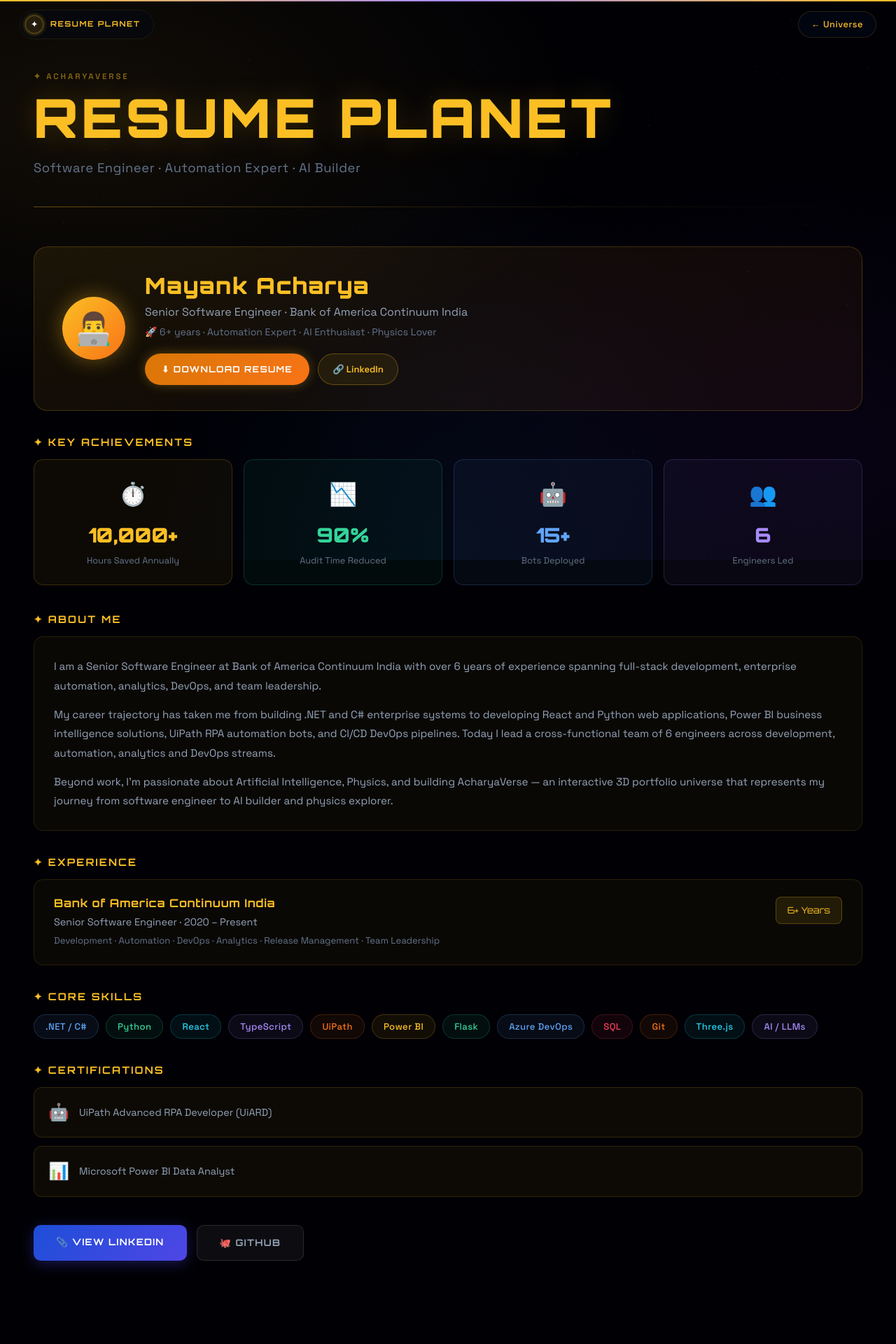
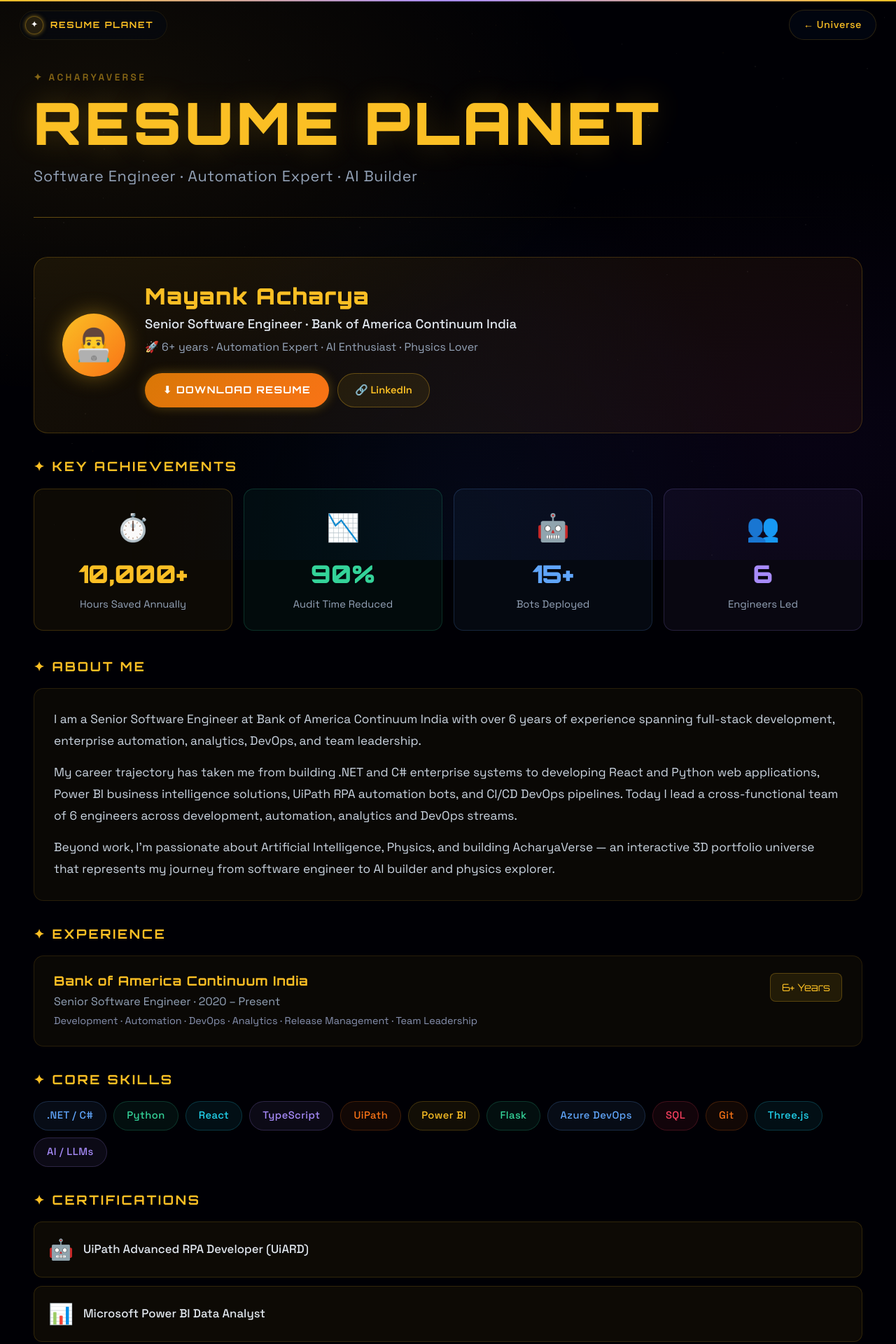
Before and after one commit to Automation-with-Acharya/AcharyaVerse, a React (Vite) app in the folder frontend/: page /resume in a window 1280 px wide. Shown: the top 1920 px of the page at 70% size. Built offline with nearby package versions, Linux system fonts and the light colour scheme.

Commit message:
style: increase typography font sizes across all planet layout pages and components for improved readability

```diff
--- a/frontend/src/components/AiChat.tsx
+++ b/frontend/src/components/AiChat.tsx
@@ -159,13 +159,13 @@
             whileTap={{ scale: 0.97 }}
             onClick={() => sendMessage(item.question)}
             style={{
-              padding: "7px 14px",
+              padding: "9px 18px",
               borderRadius: "50px",
               border: "1px solid rgba(167,139,250,0.3)",
               background: "rgba(167,139,250,0.08)",
               color: "#a78bfa",
               fontFamily: "'Space Grotesk', sans-serif",
-              fontSize: "0.78rem",
+              fontSize: "0.88rem",
               cursor: "pointer",
               transition: "all 0.2s ease",
               letterSpacing: "0.02em",
@@ -232,7 +232,7 @@
                 <div
                   style={{
                     fontFamily: "'Space Grotesk', sans-serif",
-                    fontSize: "0.7rem",
+                    fontSize: "0.78rem",
                     color: "#475569",
                     marginBottom: "4px",
                     textAlign: msg.sender === "user" ? "right" : "left",
@@ -259,8 +259,8 @@
                         : "16px 16px 16px 4px",
                     color: "white",
                     fontFamily: "'Space Grotesk', sans-serif",
-                    fontSize: "0.875rem",
-                    lineHeight: 1.65,
+                    fontSize: "1rem",
+                    lineHeight: 1.7,
                   }}
                 >
                   {msg.text}
@@ -343,13 +343,13 @@
           placeholder="Ask me anything about Mayank..."
           style={{
             flex: 1,
-            padding: "14px 18px",
+            padding: "16px 20px",
             background: "rgba(2,8,20,0.8)",
             border: "1px solid rgba(167,139,250,0.25)",
             borderRadius: "12px",
             color: "white",
             fontFamily: "'Space Grotesk', sans-serif",
-            fontSize: "0.9rem",
+            fontSize: "1.02rem",
             outline: "none",
             transition: "border-color 0.2s ease",
           }}
@@ -361,14 +361,14 @@
           onClick={() => sendMessage()}
           disabled={isTyping}
           style={{
-            padding: "14px 22px",
+            padding: "16px 24px",
             background: "linear-gradient(135deg, #6d28d9, #a78bfa)",
             color: "white",
             border: "none",
             borderRadius: "12px",
             cursor: isTyping ? "not-allowed" : "pointer",
             fontFamily: "'Orbitron', monospace",
-            fontSize: "0.82rem",
+            fontSize: "0.95rem",
             fontWeight: 600,
             letterSpacing: "0.06em",
             opacity: isTyping ? 0.6 : 1,
--- a/frontend/src/components/PlanetPageLayout.tsx
+++ b/frontend/src/components/PlanetPageLayout.tsx
@@ -126,7 +126,7 @@
             }}
           >✦</motion.div>
           <span style={{
-            fontFamily: "'Orbitron', monospace", fontSize: "0.68rem",
+            fontFamily: "'Orbitron', monospace", fontSize: "0.78rem",
             fontWeight: 700, color: accentColor, letterSpacing: "0.14em", textTransform: "uppercase",
           }}>
             {title}
@@ -138,10 +138,10 @@
           to="/"
           style={{
             display: "inline-flex", alignItems: "center", gap: "7px",
-            padding: "8px 18px", borderRadius: "50px",
+            padding: "9px 20px", borderRadius: "50px",
             background: "rgba(2,8,20,0.7)", backdropFilter: "blur(14px)",
             border: `1px solid ${accentColor}28`, color: accentColor,
-            fontFamily: "'Space Grotesk', sans-serif", fontSize: "0.8rem",
+            fontFamily: "'Space Grotesk', sans-serif", fontSize: "0.9rem",
             letterSpacing: "0.04em", textDecoration: "none", fontWeight: 500,
             transition: "all 0.25s ease",
           }}
@@ -178,7 +178,7 @@
             transition={{ delay: 0.2, duration: 0.6 }}
             style={{
               fontFamily: "'Space Grotesk', sans-serif",
-              fontSize: "0.72rem",
+              fontSize: "0.85rem",
               fontWeight: 600,
               color: `${accentColor}80`,
               letterSpacing: "0.25em",
@@ -200,7 +200,7 @@
             transition={{ duration: 4, repeat: Infinity, ease: "easeInOut" }}
             style={{
               fontFamily: "'Orbitron', monospace",
-              fontSize: "clamp(2.4rem, 6vw, 5rem)",
+              fontSize: "clamp(2.6rem, 6.5vw, 5.5rem)",
               fontWeight: 900,
               letterSpacing: "0.06em",
               color: accentColor,
@@ -219,10 +219,10 @@
               transition={{ delay: 0.5, duration: 0.7 }}
               style={{
                 fontFamily: "'Space Grotesk', sans-serif",
-                color: "#64748b",
-                fontSize: "clamp(0.9rem, 1.6vw, 1.15rem)",
+                color: "#94a3b8",
+                fontSize: "clamp(1.05rem, 2vw, 1.35rem)",
                 letterSpacing: "0.03em",
-                maxWidth: "560px",
+                maxWidth: "750px",
                 lineHeight: 1.6,
               }}
             >
--- a/frontend/src/pages/Resume.tsx
+++ b/frontend/src/pages/Resume.tsx
@@ -83,10 +83,10 @@
           >
             Mayank Acharya
           </h2>
-          <p style={{ fontFamily: "'Space Grotesk', sans-serif", color: "#94a3b8", fontSize: "1rem", marginBottom: "4px" }}>
+          <p style={{ fontFamily: "'Space Grotesk', sans-serif", color: "#e2e8f0", fontSize: "1.15rem", marginBottom: "6px", fontWeight: 500 }}>
             Senior Software Engineer · Bank of America Continuum India
           </p>
-          <p style={{ fontFamily: "'Space Grotesk', sans-serif", color: "#64748b", fontSize: "0.875rem", marginBottom: "20px" }}>
+          <p style={{ fontFamily: "'Space Grotesk', sans-serif", color: "#94a3b8", fontSize: "1rem", marginBottom: "24px" }}>
             🚀 6+ years · Automation Expert · AI Enthusiast · Physics Lover
           </p>
 
@@ -101,13 +101,13 @@
                 display: "inline-flex",
                 alignItems: "center",
                 gap: "8px",
-                padding: "11px 24px",
+                padding: "12px 26px",
                 background: "linear-gradient(135deg, #d97706, #f97316)",
                 color: "white",
                 borderRadius: "50px",
                 textDecoration: "none",
                 fontFamily: "'Orbitron', monospace",
-                fontSize: "0.78rem",
+                fontSize: "0.88rem",
                 fontWeight: 700,
                 letterSpacing: "0.1em",
                 boxShadow: "0 0 16px rgba(251,191,36,0.3)",
@@ -125,14 +125,14 @@
                 display: "inline-flex",
                 alignItems: "center",
                 gap: "8px",
-                padding: "11px 20px",
+                padding: "12px 24px",
                 background: "rgba(251,191,36,0.08)",
                 color: "#fbbf24",
                 border: "1px solid rgba(251,191,36,0.3)",
                 borderRadius: "50px",
                 textDecoration: "none",
                 fontFamily: "'Space Grotesk', sans-serif",
-                fontSize: "0.82rem",
+                fontSize: "0.92rem",
                 fontWeight: 600,
               }}
             >
@@ -167,11 +167,11 @@
               textAlign: "center",
             }}
           >
-            <div style={{ fontSize: "2rem", marginBottom: "8px" }}>{item.icon}</div>
+            <div style={{ fontSize: "2.4rem", marginBottom: "8px" }}>{item.icon}</div>
             <div
               style={{
                 fontFamily: "'Orbitron', monospace",
-                fontSize: "1.8rem",
+                fontSize: "2.2rem",
                 fontWeight: 900,
                 color: item.color,
                 marginBottom: "4px",
@@ -179,7 +179,7 @@
             >
               {item.value}
             </div>
-            <div style={{ fontFamily: "'Space Grotesk', sans-serif", color: "#64748b", fontSize: "0.8rem" }}>
+            <div style={{ fontFamily: "'Space Grotesk', sans-serif", color: "#94a3b8", fontSize: "0.92rem" }}>
               {item.label}
             </div>
           </motion.div>
@@ -196,9 +196,9 @@
           padding: "28px",
           marginBottom: "36px",
           fontFamily: "'Space Grotesk', sans-serif",
-          color: "#94a3b8",
+          color: "#cbd5e1",
           lineHeight: 1.8,
-          fontSize: "0.95rem",
+          fontSize: "1.08rem",
         }}
       >
         <p style={{ marginBottom: "14px" }}>
@@ -236,7 +236,7 @@
           <h3
             style={{
               fontFamily: "'Orbitron', monospace",
-              fontSize: "1rem",
+              fontSize: "1.15rem",
               color: "#fbbf24",
               letterSpacing: "0.05em",
               marginBottom: "6px",
@@ -244,10 +244,10 @@
           >
             Bank of America Continuum India
           </h3>
-          <p style={{ fontFamily: "'Space Grotesk', sans-serif", color: "#94a3b8", fontSize: "0.9rem" }}>
+          <p style={{ fontFamily: "'Space Grotesk', sans-serif", color: "#94a3b8", fontSize: "1rem" }}>
             Senior Software Engineer · 2020 – Present
           </p>
-          <p style={{ fontFamily: "'Space Grotesk', sans-serif", color: "#64748b", fontSize: "0.82rem", marginTop: "4px" }}>
+          <p style={{ fontFamily: "'Space Grotesk', sans-serif", color: "#8892b0", fontSize: "0.9rem", marginTop: "4px" }}>
             Development · Automation · DevOps · Analytics · Release Management · Team Leadership
           </p>
         </div>
@@ -258,7 +258,7 @@
             borderRadius: "8px",
             padding: "8px 16px",
             fontFamily: "'Orbitron', monospace",
-            fontSize: "0.8rem",
+            fontSize: "0.9rem",
             color: "#fbbf24",
             whiteSpace: "nowrap",
           }}
@@ -281,13 +281,13 @@
           <span
             key={skill.name}
             style={{
-              padding: "6px 16px",
+              padding: "8px 18px",
               borderRadius: "50px",
               background: `${skill.color}12`,
               border: `1px solid ${skill.color}35`,
               color: skill.color,
               fontFamily: "'Space Grotesk', sans-serif",
-              fontSize: "0.82rem",
+              fontSize: "0.92rem",
               fontWeight: 500,
               letterSpacing: "0.03em",
             }}
@@ -313,8 +313,8 @@
               padding: "16px 20px",
             }}
           >
-            <span style={{ fontSize: "1.5rem" }}>{cert.icon}</span>
-            <span style={{ fontFamily: "'Space Grotesk', sans-serif", color: "#94a3b8", fontSize: "0.9rem" }}>
+            <span style={{ fontSize: "1.8rem" }}>{cert.icon}</span>
+            <span style={{ fontFamily: "'Space Grotesk', sans-serif", color: "#e2e8f0", fontSize: "1.05rem", fontWeight: 500 }}>
               {cert.name}
             </span>
           </div>
@@ -333,7 +333,7 @@
             color: "white",
             borderRadius: "10px",
             fontFamily: "'Orbitron', monospace",
-            fontSize: "0.82rem",
+            fontSize: "0.92rem",
             fontWeight: 600,
             letterSpacing: "0.1em",
             textTransform: "uppercase",
@@ -355,7 +355,7 @@
             border: "1px solid rgba(255,255,255,0.12)",
             borderRadius: "10px",
             fontFamily: "'Orbitron', monospace",
-            fontSize: "0.82rem",
+            fontSize: "0.92rem",
             fontWeight: 600,
             letterSpacing: "0.1em",
             textTransform: "uppercase",
@@ -375,12 +375,13 @@
     <h2
       style={{
         fontFamily: "'Orbitron', monospace",
-        fontSize: "0.9rem",
+        fontSize: "1.15rem",
         fontWeight: 700,
         color,
         letterSpacing: "0.15em",
         textTransform: "uppercase",
-        marginBottom: "16px",
+        marginBottom: "20px",
+        marginTop: "32px",
         display: "flex",
         alignItems: "center",
         gap: "10px",
```
Also changed, not shown: frontend/src/pages/Contact.tsx (+17 -17 lines), frontend/src/pages/Experience.tsx (+13 -12 lines), frontend/src/pages/Projects.tsx (+27 -27 lines).
